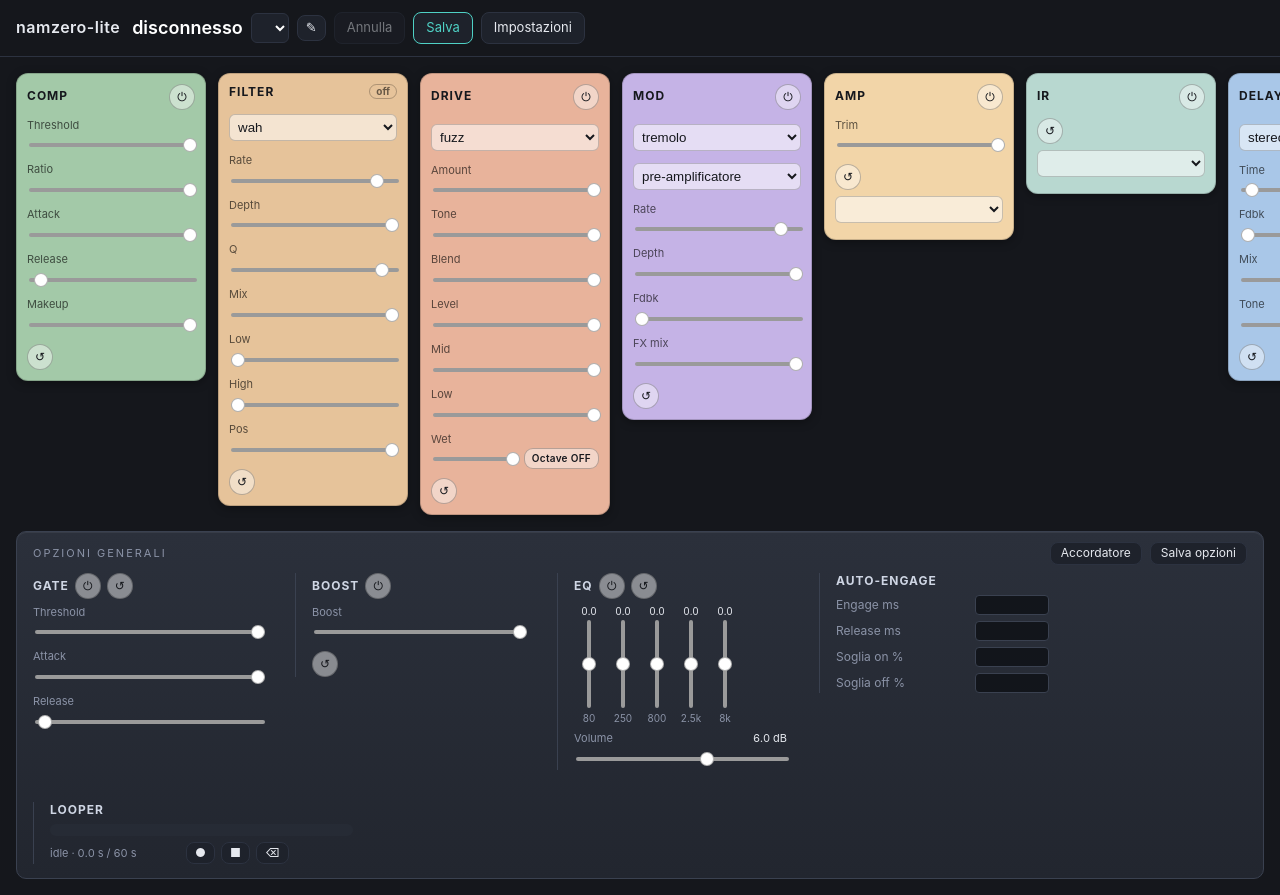
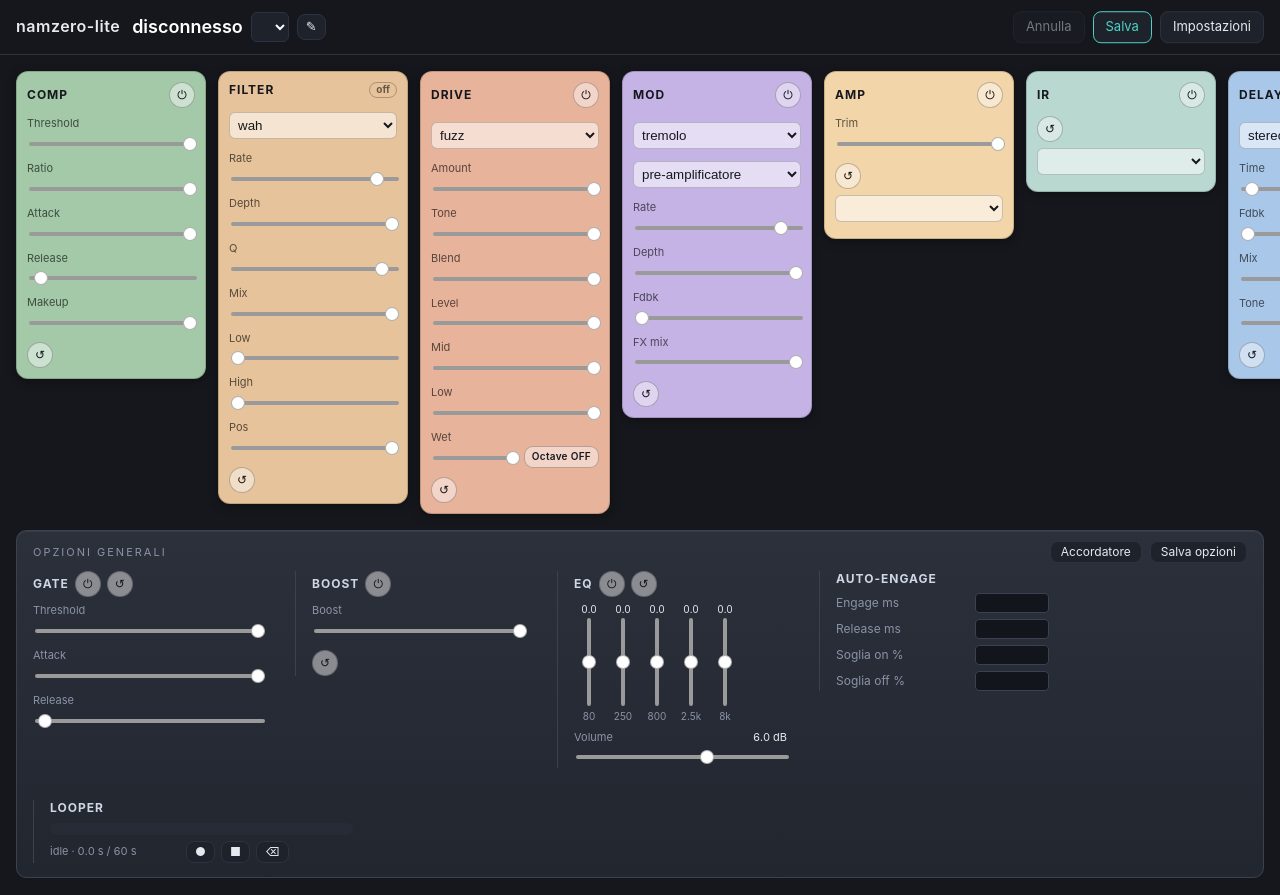
Before and after one commit to raffaeleguidi/namzero-lite, a plain HTML site: page web/index.html in a window 1280 px wide. Drawn offline with Linux system fonts and the light colour scheme; no server answers.

Commit message:
UI: gruppo azioni ancorato a destra (position absolute), verificato a render

```diff
--- a/web/index.html
+++ b/web/index.html
@@ -11,12 +11,12 @@
    di scorrimento, che romperebbe l'header sticky. */
 html, body { max-width:100%; overflow-x:clip; }
 body { margin:0; font:14px/1.35 -apple-system,system-ui,sans-serif; background:var(--bg); color:var(--txt); }
-header { display:grid; grid-template-columns:auto minmax(0,1fr) auto; gap:12px; align-items:center; padding:12px 16px; border-bottom:1px solid var(--line); position:sticky; top:0; background:var(--bg); z-index:2; }
+header { display:grid; grid-template-columns:auto minmax(0,1fr); gap:12px; align-items:center; padding:12px 300px 12px 16px; border-bottom:1px solid var(--line); position:sticky; top:0; background:var(--bg); z-index:2; }
 h1 { font-size:16px; margin:0; font-weight:600; letter-spacing:.5px; }
 #status { color:var(--dim); font-size:12px; min-width:0; display:flex; align-items:center; gap:8px; font-variant-numeric:tabular-nums; }
 #renameInput.hidden { display:none; }
 #presetselect { background:var(--card); color:#fff; border:1px solid var(--line); border-radius:6px; padding:3px 8px; font-size:18px; font-weight:600; max-width:320px; min-width:0; cursor:pointer; }
-#right { display:flex; align-items:center; gap:8px; justify-self:end; }
+#right { position:absolute; right:calc(16px + env(safe-area-inset-right)); top:50%; transform:translateY(-50%); display:flex; align-items:center; gap:8px; }
 #actions { display:flex; gap:8px; align-items:center; }
 
 #menu { display:none; }
```
